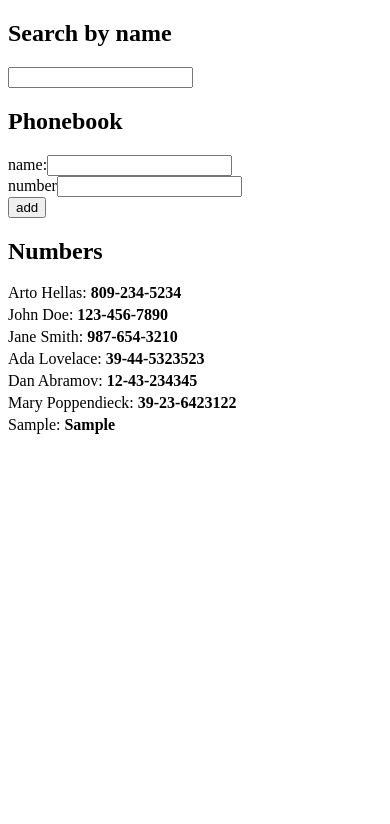
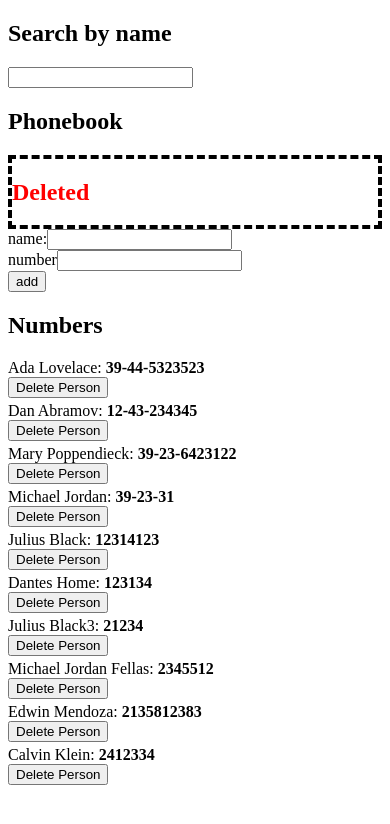
Before and after one commit to ArturoFDS/fullstack-open, a React (Vite) app in the folder part2/phonebook/: page / in a window 390 px wide. Both pictures are taken after typing "Sample", "Sample" into the empty fields and a click on the button "add". Shown: the top 824 px of the page. Built offline with nearby package versions, Linux system fonts and the light colour scheme; no server answers; data requests are answered from the project's data file.

Commit message:
Phonebook part4

```diff
--- /dev/null
+++ b/part2/phonebook/db.json
@@ -0,0 +1,54 @@
+{
+  "persons": [
+    {
+      "name": "Ada Lovelace",
+      "number": "39-44-5323523",
+      "id": "2"
+    },
+    {
+      "name": "Dan Abramov",
+      "number": "12-43-234345",
+      "id": "3"
+    },
+    {
+      "name": "Mary Poppendieck",
+      "number": "39-23-6423122",
+      "id": "4"
+    },
+    {
+      "id": true,
+      "name": "Michael Jordan",
+      "number": "39-23-31"
+    },
+    {
+      "id": "6785",
+      "name": "Julius Black",
+      "number": "12314123"
+    },
+    {
+      "id": "5430",
+      "name": "Dantes Home",
+      "number": "123134"
+    },
+    {
+      "id": "4918",
+      "name": "Julius Black3",
+      "number": "21234"
+    },
+    {
+      "id": "5419",
+      "name": "Michael Jordan Fellas",
+      "number": "2345512"
+    },
+    {
+      "id": 8354,
+      "name": "Edwin Mendoza",
+      "number": "2135812383"
+    },
+    {
+      "id": 5947,
+      "name": "Calvin Klein",
+      "number": "2412334"
+    }
+  ]
+}
--- a/part2/phonebook/package.json
+++ b/part2/phonebook/package.json
@@ -7,9 +7,11 @@
     "dev": "vite",
     "build": "vite build",
     "lint": "eslint . --ext js,jsx --report-unused-disable-directives --max-warnings 0",
-    "preview": "vite preview"
+    "preview": "vite preview",
+    "server": "json-server -p3001 --watch db.json"
   },
   "dependencies": {
+    "axios": "^1.6.5",
     "react": "^18.2.0",
     "react-dom": "^18.2.0"
   },
@@ -21,6 +23,7 @@
     "eslint-plugin-react": "^7.33.2",
     "eslint-plugin-react-hooks": "^4.6.0",
     "eslint-plugin-react-refresh": "^0.4.5",
+    "json-server": "1.0.0-alpha.22",
     "vite": "^5.0.8"
   }
 }
--- a/part2/phonebook/src/App.jsx
+++ b/part2/phonebook/src/App.jsx
@@ -2,19 +2,32 @@ import { useState } from "react";
 import Filter from "./components/Filter";
 import PhoneBookForm from "./components/Form";
 import NumbersContainer from "./components/Numbers";
+import { useEffect } from "react";
+import {
+  addPersonAndNumber,
+  deletePerson,
+  getAllPersons,
+  updatePerson,
+} from "./api/fetching";
+import MessageNotification from "./utils/MessageNotification";
 
 const App = () => {
-  const [persons, setPersons] = useState([
-    { name: "Arto Hellas", number: "809-234-5234" },
-    { name: "John Doe", number: "123-456-7890" },
-    { name: "Jane Smith", number: "987-654-3210" },
-    { name: "Ada Lovelace", number: "39-44-5323523", id: 2 },
-    { name: "Dan Abramov", number: "12-43-234345", id: 3 },
-    { name: "Mary Poppendieck", number: "39-23-6423122", id: 4 },
-  ]);
+  const fetchPersons = () => {
+    try {
+      const data = getAllPersons();
+      data.then((response) => setPersons(response));
+    } catch (error) {
+      console.error(error);
+    }
+  };
+
+  const [persons, setPersons] = useState("");
   const [newNumber, setNewNumber] = useState("");
   const [newName, setNewName] = useState("");
   const [searchValue, setSearchValue] = useState("");
+  const [messageType, setMessageType] = useState("");
+
+  useEffect(fetchPersons, [persons]);
 
   const handleNameInputChange = (event) => {
     event.preventDefault();
@@ -33,24 +46,48 @@ const App = () => {
 
   const handleAddPerson = (event) => {
     event.preventDefault();
-    persons.map((person) => {
-      if (person.name === newName) {
-        window.alert(`${newName} already exists on the persons useState`);
-        console.log(person.name);
-      } else if (person.number === newNumber) {
-        window.alert(`${newNumber} already exists on the numbers useState`);
+    const existingPerson = persons.find((person) => person.name === newName);
+    if (existingPerson) {
+      window.alert(`${newName} already exists`);
+      const confirmed = window.confirm(
+        `${existingPerson.name} already exists, want to update the number linked to that person?`
+      );
+      if (confirmed) {
+        const data = {
+          ...existingPerson,
+          number: newNumber,
+        };
+        updatePerson(data, existingPerson.id)
+          .then((response) => console.log(response))
+          .finally(() => null);
       }
-    });
-    if (newName === "") {
+    } else if (persons.some((person) => person.number === newNumber)) {
+      window.alert(`${newNumber} already exists`);
+      throw new Error("Number already exists");
+    } else if (newName === "") {
       window.alert("Need to add a name");
       return null;
     } else if (newNumber === "") {
       window.alert("Need to add a number");
       return null;
+    } else {
+      const newPerson = {
+        id: Math.floor(Math.random() * 10000),
+        name: newName,
+        number: newNumber,
+      };
+      addPersonAndNumber(newPerson)
+        .then(() => setMessageType("success"))
+        .catch(() => setMessageType("error"))
+        .finally(() => setTimeout(() => setMessageType(null), 5000));
+      setNewName("");
+      setNewNumber("");
     }
-    setPersons(persons.concat({ name: newName, number: newNumber }));
-    setNewName("");
-    setNewNumber("");
+  };
+
+  const handleDeletePerson = (id, name) => {
+    const confirm = window.confirm(`Are you sure you want to delete ${name}?`);
+    if (confirm) deletePerson(id).then(() => setMessageType("success")).catch(() => setMessageType('error')).finally(() => setTimeout(() => setMessageType(null), 5000));
   };
 
   const filteredData = searchValue
@@ -66,6 +103,9 @@ const App = () => {
         <Filter onChangeHandler={handleSearchInputChange} />
       </section>
       <h2>Phonebook</h2>
+      <section>
+        <MessageNotification message={"Deleted"} type={messageType} />
+      </section>
       <PhoneBookForm
         onChangeName={handleNameInputChange}
         onChangeNumber={handleNumberInputChange}
@@ -81,7 +121,10 @@ const App = () => {
           gap: "4px",
         }}
       >
-        <NumbersContainer data={filteredData} />
+        <NumbersContainer
+          onClickDeleteFunction={handleDeletePerson}
+          data={filteredData}
+        />
       </section>
     </div>
   );
--- /dev/null
+++ b/part2/phonebook/src/api/fetching.js
@@ -0,0 +1,23 @@
+import Axios from "axios";
+
+export function getAllPersons() {
+  const response = Axios.get("http://localhost:3001/persons").then(
+    (response) => response.data
+  );
+  return response;
+}
+
+export function addPersonAndNumber(data) {
+  const response = Axios.post("http://localhost:3001/persons", data);
+  return response;
+}
+
+export function deletePerson(id) {
+  const response = Axios.delete(`http://localhost:3001/persons/${id}`);
+  return response;
+}
+
+export function updatePerson(data, id) {
+  const response = Axios.put(`http://localhost:3001/persons/${id}`, data);
+  return response;
+}
--- /dev/null
+++ b/part2/phonebook/src/components/Delete.jsx
@@ -0,0 +1,11 @@
+const DeleteButton = ({onClickFunction}) => {
+  return (
+    <div>
+        <button onClick={onClickFunction}>
+            Delete Person
+        </button>
+    </div>
+  )
+}
+
+export default DeleteButton
--- a/part2/phonebook/src/components/Numbers.jsx
+++ b/part2/phonebook/src/components/Numbers.jsx
@@ -1,9 +1,12 @@
-const NumbersContainer = ({ data }) => {
+import DeleteButton from "./Delete";
+
+const NumbersContainer = ({ data, onClickDeleteFunction }) => {
   return (
     <>
       {data.map((person) => (
         <span key={person.name}>
           {person.name}: <strong>{person.number}</strong>
+          <DeleteButton onClickFunction={() => onClickDeleteFunction(person.id, person.name)} />
         </span>
       ))}
     </>
--- /dev/null
+++ b/part2/phonebook/src/utils/MessageNotification.jsx
@@ -0,0 +1,41 @@
+const MessageNotification = ({ message, type }) => {
+  const errorStyle = {
+    color: "red",
+    bgColor: "gray",
+    border: "4px black dashed",
+  };
+
+  const successStyle = {
+    color: 'green',
+    bgColor: 'white',
+    border: '4px black dashed'
+  }
+
+  const warnStyle = {
+    color: 'yellow',
+    bgColor: 'black',
+    border: '4px black dashed'
+  }
+  if (type === "error") {
+    return (
+      <div className="error" style={errorStyle}>
+        <h2> {message} </h2>
+      </div>
+    );
+  } else if (type === "success") {
+    return (
+      <div className="success" style={successStyle}>
+        <h2> {message} </h2>
+      </div>
+    );
+  } else if (type === "warn") {
+    return (
+      <div className="warn" style={warnStyle}>
+        <h2> {message} </h2>
+      </div>
+    );
+  }
+  return null;
+};
+
+export default MessageNotification;
```
Also changed, not shown: 1 other file (tests, documents, lock files or other folders).
